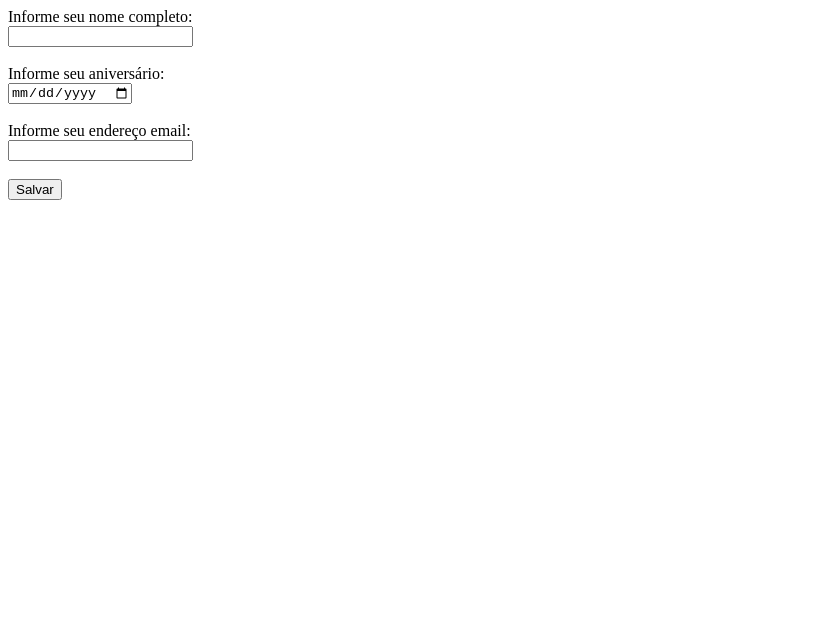
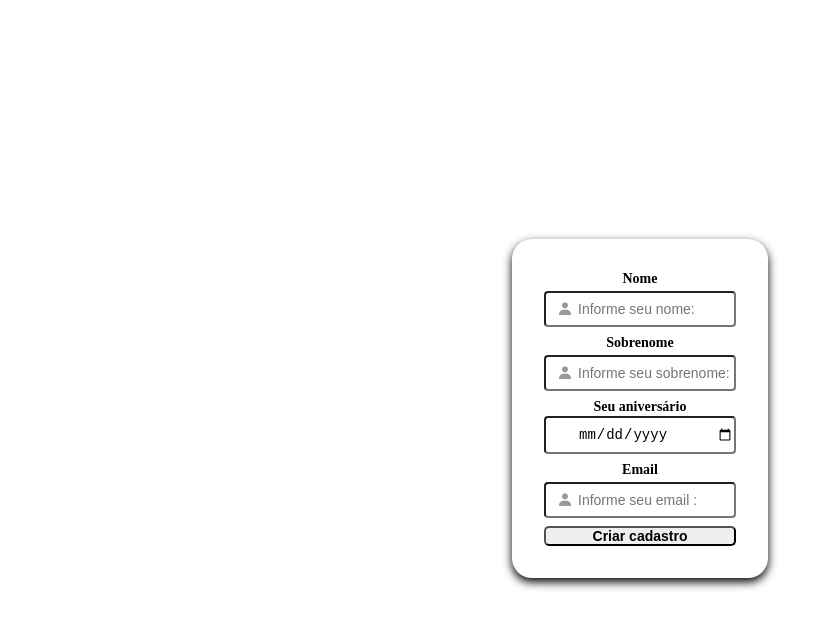
Before and after one commit to VitorHernandess/Front-End-Professor-Denis, a plain HTML site: page cadastro.html in a window 1280 px wide. Shown: the whole page, without its empty margins (0-830 px from the left). Drawn offline with nearby package versions, Linux system fonts and the light colour scheme.

Commit message:
Add files via upload

```diff
--- a/cadastro.html
+++ b/cadastro.html
@@ -4,28 +4,34 @@
 <head>
     <meta charset="UTF-8">
     <meta name="viewport" content="width=device-width, initial-scale=1.0">
-
-    <link rel="stylesheet" href="style.css">
-
+    <link rel="stylesheet" href="style1.css">
+    <link href='https://unpkg.com/boxicons@2.1.4/css/boxicons.min.css' rel='stylesheet'>
     <title>Cadastro</title>
 
 </head>
 
 <body>
-    <main>
-        <label for="nome_cadastro">Informe seu nome completo:</label> <br>
-        <input type="text" name="nome" id="nome_cadastro">
-        <br>
-        <br>
-        <label for="data_de_nascimento">Informe seu aniversário:</label> <br>
-        <input type="date" name="data_de_nascimento" id="">
-        <br>
-        <br>
-        <label for="email">Informe seu endereço email:</label> <br>
-        <input type="text" name="email" id="">
-        <br>
-        <br>
-        <input type="submit" value="Salvar">
+    <main class="cadastro">
+        <div class="form">
+        <form  class="conteiner">
+        <label class="label-nome" for="nome_cadastro">Nome</label>
+        <i  class="bx bxs-user"></i>
+        <input class="input-nome" type="text" name="nome" id="nome_cadastro" placeholder="Informe seu nome:">
+
+        <label class="label-sobre" for="nome_cadastro">Sobrenome</label>
+        <i  class="bx bxs-user"></i>
+        <input class="input-sobre" type="text" name="sobrenome" id="sobrenome_cadastro" placeholder="Informe seu sobrenome:">
+
+        <label class="label-nascimento" for="data_de_nascimento">Seu  aniversário</label>
+        <input class="input-nascimento" type="date" name="data_de_nascimento" id="data_de_nascimento_cadastro">
+
+        <label class="label-email" for="email"> Email </label>
+        <i  class="bx bxs-user"></i>
+        <input class="input-email" type="email" name="email" id="email_cadastro" placeholder="Informe seu email :">
+
+        <input class="button" type="submit" value="Criar cadastro">
+        </div>
+    </form>
     </main>
 </body>
 </html>
--- /dev/null
+++ b/style.css
@@ -0,0 +1,42 @@
+*{
+    margin: 0;
+    padding: 0;
+    outline: 0;
+    box-sizing: border-box;
+    font-size: 14px;
+    font-weight: 400;
+}
+
+.conteiner{
+    display: flex;
+    flex-direction: column;
+    justify-content: center;
+    align-items: center;
+    background: white;
+    padding: 32px;
+    border-radius: 20px;
+    box-shadow: 0 4px 10px 0 #00000020;
+}
+
+.cadastro{
+    height: 100vh ;
+    background: white;
+    display: flex;
+    justify-content: center;
+    align-items: center;
+}
+
+.ll{
+    font-size: 30px;
+}
+
+.ll2{
+    font-size: 17px;
+    height: 40px;
+}
+
+.sublogo{
+    font-size: 17px;
+    text-decoration: none;
+    color:#444444;
+}
--- /dev/null
+++ b/style1.css
@@ -0,0 +1,111 @@
+*{
+    margin: 0;
+    padding: 0;
+    outline: 0;
+    box-sizing: border-box;
+    font-size: 14px;
+    font-weight: 400;
+}
+
+.cadastro{
+    height: 100vh;
+    display: flex;
+    justify-content: center;
+    align-items: center;
+}
+
+.form{
+    width: 256px;
+    display: flex;
+    flex-direction: column;
+    justify-content: center;
+    align-items: flex-start;
+    margin-top: 16px;
+}
+
+.conteiner{
+    display: flex;
+    flex-direction: column;
+    justify-content: center;
+    align-items: center;
+    padding: 32px;
+    border-radius: 20px;
+    box-shadow: 0 4px 10px 0;
+}
+
+.input-email{
+    margin-bottom: 8px;
+    width: 100%;
+    padding: 8px 0 8px 32px;
+    border-radius: 4px;
+}
+
+.input-nome{
+    margin-bottom: 8px;
+    width: 100%;
+    padding: 8px 0 8px 32px;
+    border-radius: 4px;
+}
+
+.input-nascimento{
+    margin-bottom: 8px;
+    width: 100%;
+    padding: 8px 0 8px 32px;
+    border-radius: 4px;
+}
+
+.input-sobre{
+    margin-bottom: 8px;
+    width: 100%;
+    padding: 8px 0 8px 32px;
+    border-radius: 4px;
+}
+
+.button{
+    border-radius: 5px;
+    cursor: pointer;
+    font-weight: 550;
+    width: 100%;
+}
+
+.label-email {
+    margin: 0 0 -12px 0;
+    font-weight: 600;
+}
+
+.label-sobre {
+    margin: 0 0 -12px 0;
+    font-weight: 600;
+}
+
+.label-nome {
+    margin: 0 0 -12px 0;
+    font-weight: 600;
+}
+
+.label-nascimento {
+    margin: 0 0 1px 0;
+    font-weight: 600;
+}
+
+.input-email:focus {
+    border: 1px solid #999999;
+}
+
+.input-nome:focus {
+    border: 1px solid #999999;
+}
+
+.input-sobre:focus {
+    border: 1px solid #999999;
+}
+
+.input-nascimento:focus {
+    border: 1px solid #999999;
+}
+
+.form i {
+    color:#999999;
+    font-size: 16px;
+    transform: translateX(-75px) translateY(26px);
+}
```
Also changed, not shown: index.html (+8 -7 lines).
